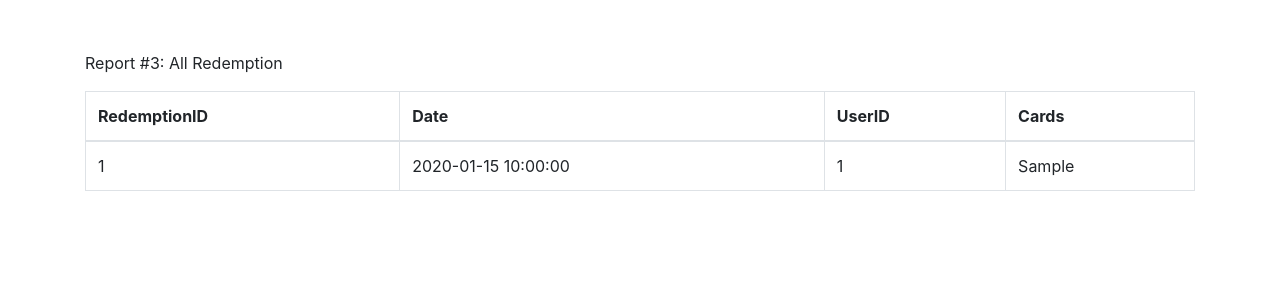
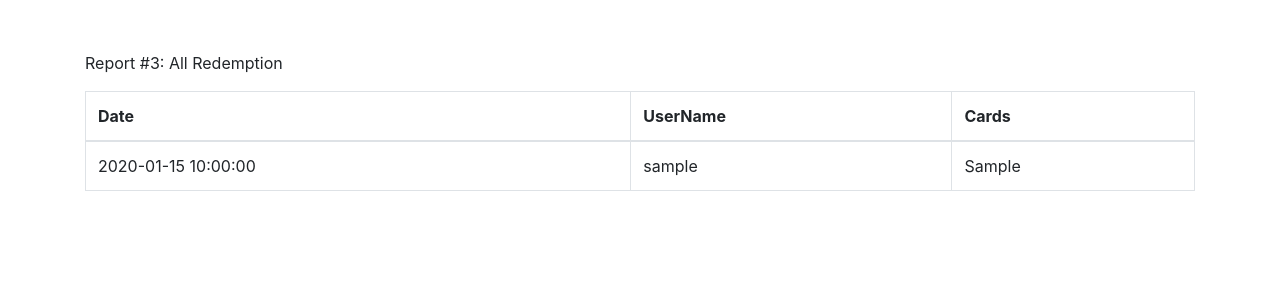
Before and after one commit to abhi-vik/mis281n-proj, a Flask app: template templates/report_three.html in a window 1280 px wide. Shown: the part 58-358 px from the top of the page. Run offline with Flask 2, Linux system fonts and the light colour scheme; the template is opened without the code that fills it: most values are stand-ins (such as "Sample title", 1, 10 or a date in 2020); some libraries are stand-ins or nearby versions.

Commit message:
update report 3

```diff
--- a/templates/report_three.html
+++ b/templates/report_three.html
@@ -7,18 +7,16 @@
 <table class="table table-bordered">
     <thead>
     <tr>
-        <th scope="col">RedemptionID</th>
         <th scope="col">Date</th>
-        <th scope="col">UserID</th>
+        <th scope="col">UserName</th>
         <th scope="col">Cards</th>
     </tr>
     </thead>
     <tbody>
     {% for report in data %}
     <tr>
-        <td>{{ report.TRANSACID }}</td>
         <td>{{ report.DATE }}</td>
-        <td>{{ report.USERID }}</td>
+        <td>{{ report.USERNAME }}</td>
         <td>{{ report.CARDS_REDEMPTIONS }}</td>
     </tr>
     {% endfor %}
```
Also changed, not shown: create.sql (+7 -6 lines).
